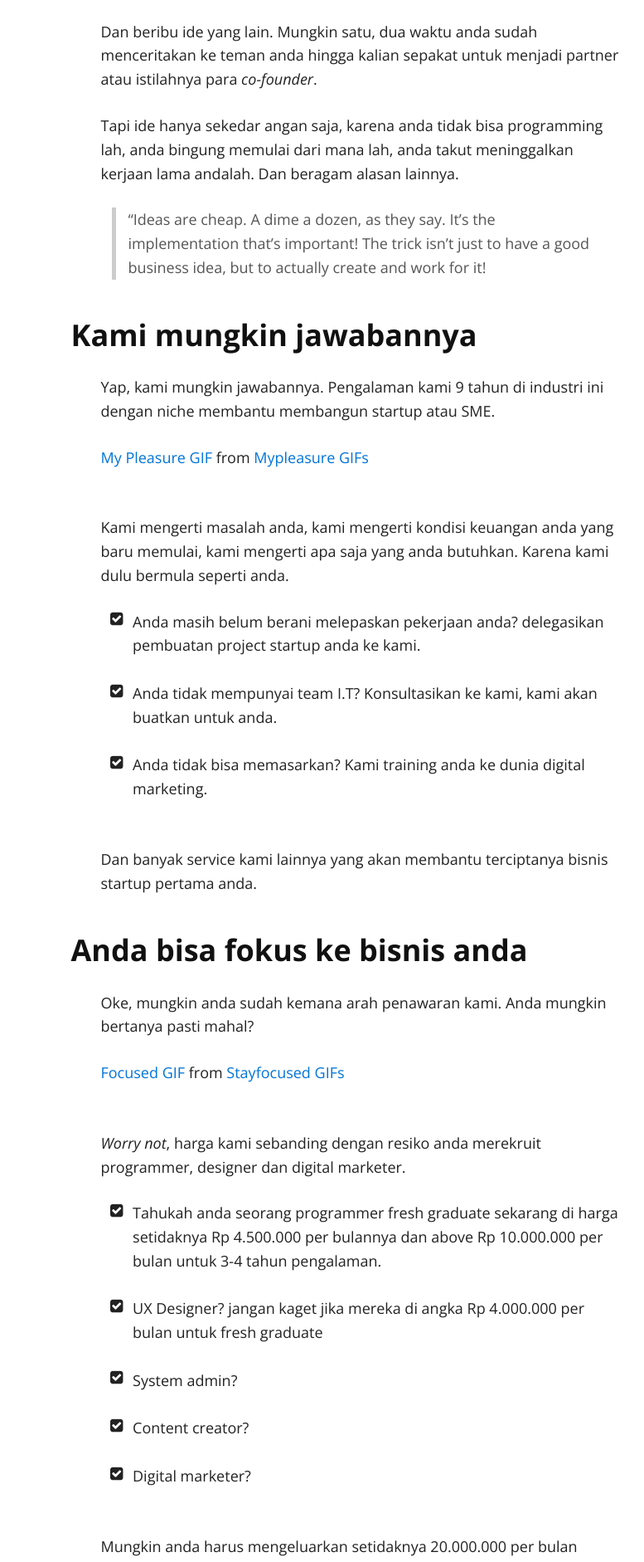
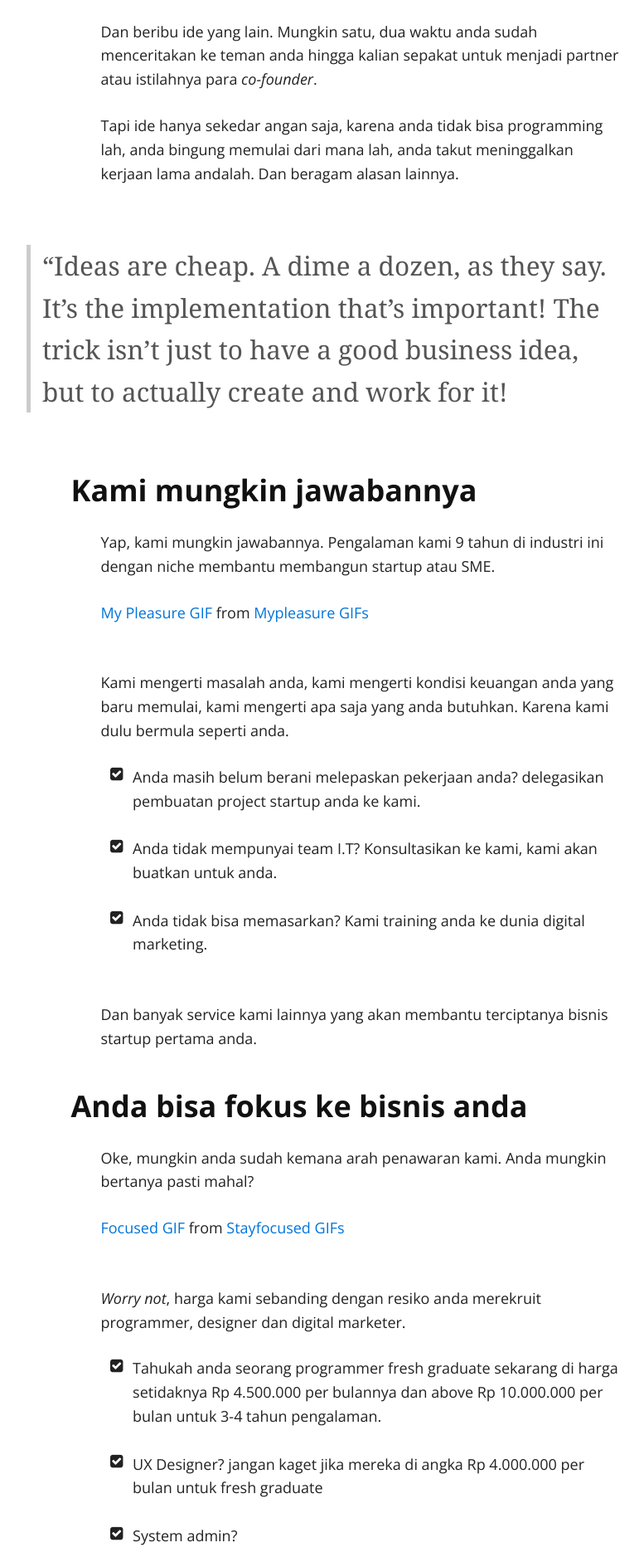
Before and after one commit to kemtol/rocktokom, a Jekyll site: the page built from index.md, in a window 1280 px wide. Shown: the part 2297-4179 px from the top of the page at 83% size, without its empty margins (206-983 px from the left). Built offline with Jekyll 4.4.1, drawn with Linux system fonts in a browser that asks for light colours; nearby versions of some CDN libraries; a script that is not in the unit is left out; our own code applies the rules of GitHub Pages for plain Markdown files.

Commit message:
Update default.html

```diff
--- a/_layouts/default.html
+++ b/_layouts/default.html
@@ -15,6 +15,14 @@
   <script src="{{ site.baseurl }}/scripts/jquery.js"></script>
   <link rel="canonical" href="{{ site.url }}" />
   <style>
+    blockquote{
+      margin-left: -5rem;
+      font-family: georgia;
+      font-size: 1.75rem;
+      margin-top: 4rem;
+      margin-bottom: 4rem;
+    }
+
     #code--ux--design--consult--content--ads{font-size:1.5rem;color:#000}
     #code--ux--design--consult--content--ads > span{display: block;font-size: 1.24rem;margin-top: 2rem;font-weight: bold;}
     #landing--page{max-width:1200px;margin:auto}
```
